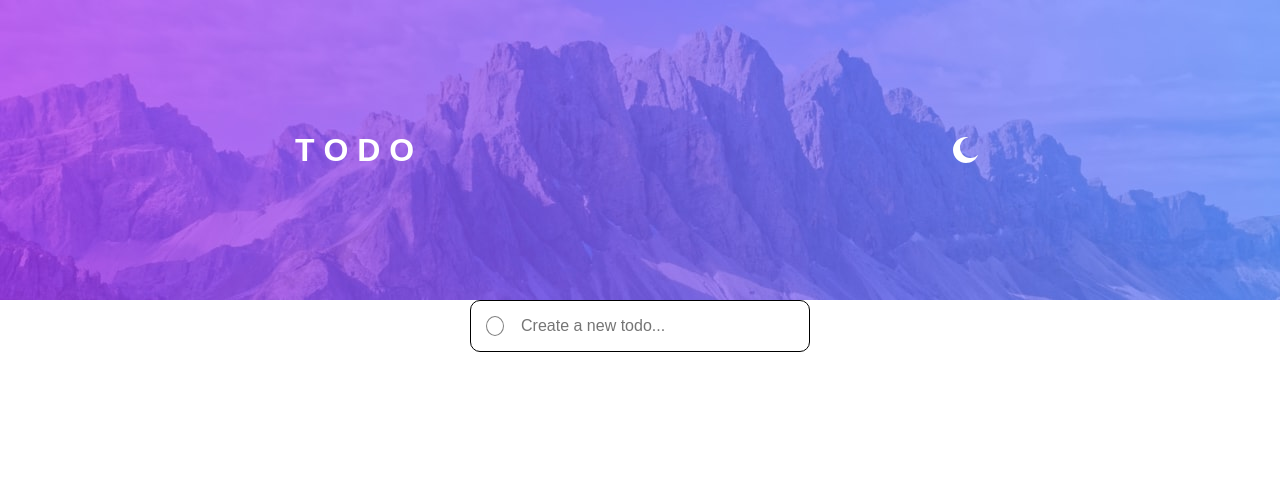
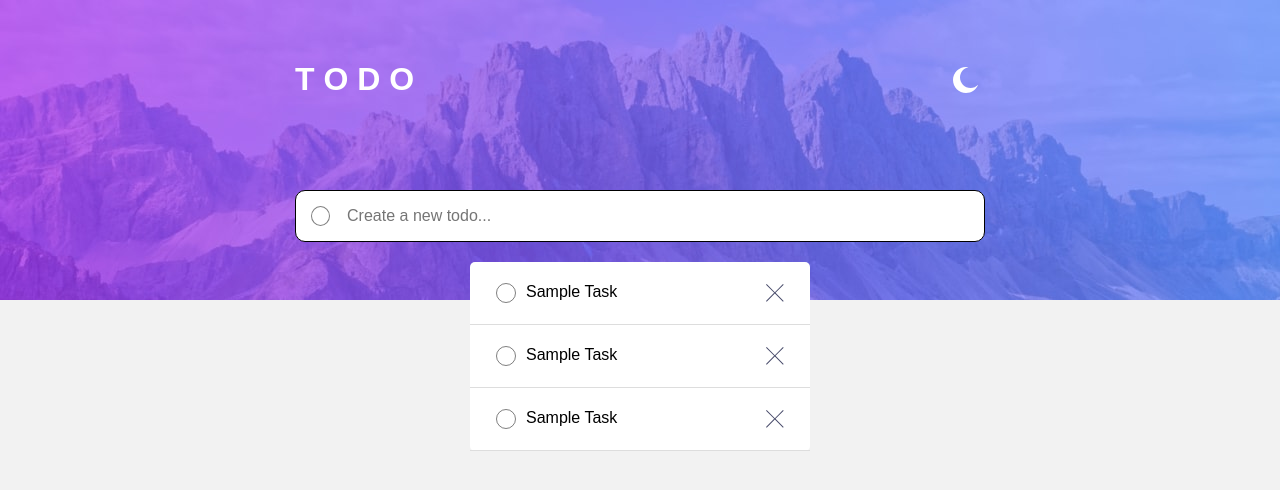
Before and after one commit to R3sty/react-to-do, a React (Vite) app: page / in a window 1280 px wide. Shown: the top 490 px of the page. Built offline with nearby package versions, Linux system fonts and the light colour scheme.

Commit message:
Update: Added a placeholder for the todo tasks

```diff
--- a/src/App.css
+++ b/src/App.css
@@ -1,3 +1,5 @@
 main {
   width: 100%;
+  height: 100vh;
+  background-color: #f2f2f2;
 }
--- a/src/App.tsx
+++ b/src/App.tsx
@@ -4,10 +4,12 @@ import MainSection from "./components/MainSection";
 
 function App() {
   return (
-    <main>
+    <>
       <Header />
-      <MainSection />
-    </main>
+      <main>
+        <MainSection />
+      </main>
+    </>
   );
 }
 
--- a/src/components/Header.css
+++ b/src/components/Header.css
@@ -16,6 +16,8 @@ header {
   align-items: center;
   width: 100%;
   max-width: 340px;
+  position: absolute;
+  top: 25px;
 }
 
 h1 {
@@ -42,6 +44,7 @@ img:hover {
 
   .header-wrapper {
     max-width: 690px;
+    top: 40px;
   }
 }
 
--- a/src/components/MainSection.css
+++ b/src/components/MainSection.css
@@ -4,4 +4,12 @@
   justify-content: center;
   align-items: center;
   max-width: 100%;
+  position: relative;
+  top: -90px;
 }
+
+@media (min-width: 767px) {
+  .main-container {
+    top: -110px;
+  }
+}
--- a/src/components/MainSection.tsx
+++ b/src/components/MainSection.tsx
@@ -1,10 +1,12 @@
 import "./MainSection.css";
 import TodoForm from "./TodoForm";
+import TodoList from "./TodoList";
 
 export default function MainSection() {
   return (
     <div className="main-container">
       <TodoForm />
+      <TodoList />
     </div>
   );
 }
--- a/src/components/TodoForm.css
+++ b/src/components/TodoForm.css
@@ -21,3 +21,9 @@ input {
   border: none;
   width: 100%;
 }
+
+@media (min-width: 768px) {
+  form {
+    max-width: 690px;
+  }
+}
--- a/src/components/TodoForm.tsx
+++ b/src/components/TodoForm.tsx
@@ -3,7 +3,7 @@ import "./TodoForm.css";
 export default function TodoForm() {
   return (
     <form>
-      <div className="input-circle"></div>
+      <span className="input-circle"></span>
       <input type="text" placeholder="Create a new todo..." />
     </form>
   );
--- /dev/null
+++ b/src/components/TodoList.css
@@ -0,0 +1,41 @@
+.todo-list {
+  width: 100%;
+  max-width: 340px;
+  list-style: none;
+  border: none;
+  border-radius: 5px;
+  background-color: #fff;
+  margin: 20px 0;
+  padding: 0;
+}
+
+.todo-item {
+  width: 100%;
+  padding: 20px;
+  border-bottom: 1px solid #ddd;
+  display: flex;
+  flex-direction: row;
+  justify-content: space-between;
+}
+
+.complete-btn {
+  border: none;
+  background-color: #fff;
+  cursor: pointer;
+  display: flex;
+  gap: 10px;
+}
+
+.check-icon {
+  display: flex;
+  height: 20px;
+  width: 20px;
+  border-radius: 50%;
+  border: 1px solid rgba(0, 0, 0, 0.5);
+}
+
+.delete-btn {
+  border: none;
+  background-color: #fff;
+  cursor: pointer;
+}
--- /dev/null
+++ b/src/components/TodoList.tsx
@@ -0,0 +1,36 @@
+import "./TodoList.css";
+import cross from "../assets/images/icon-cross.svg";
+
+export default function TodoList() {
+  return (
+    <ul className="todo-list">
+      <li className="todo-item">
+        <button className="complete-btn">
+          <span className="check-icon"></span>
+          <span>Sample Task</span>
+        </button>
+        <button className="delete-btn">
+          <img src={cross} />
+        </button>
+      </li>
+      <li className="todo-item">
+        <button className="complete-btn">
+          <span className="check-icon"></span>
+          <span>Sample Task</span>
+        </button>
+        <button className="delete-btn">
+          <img src={cross} />
+        </button>
+      </li>
+      <li className="todo-item">
+        <button className="complete-btn">
+          <span className="check-icon"></span>
+          <span>Sample Task</span>
+        </button>
+        <button className="delete-btn">
+          <img src={cross} />
+        </button>
+      </li>
+    </ul>
+  );
+}
```
